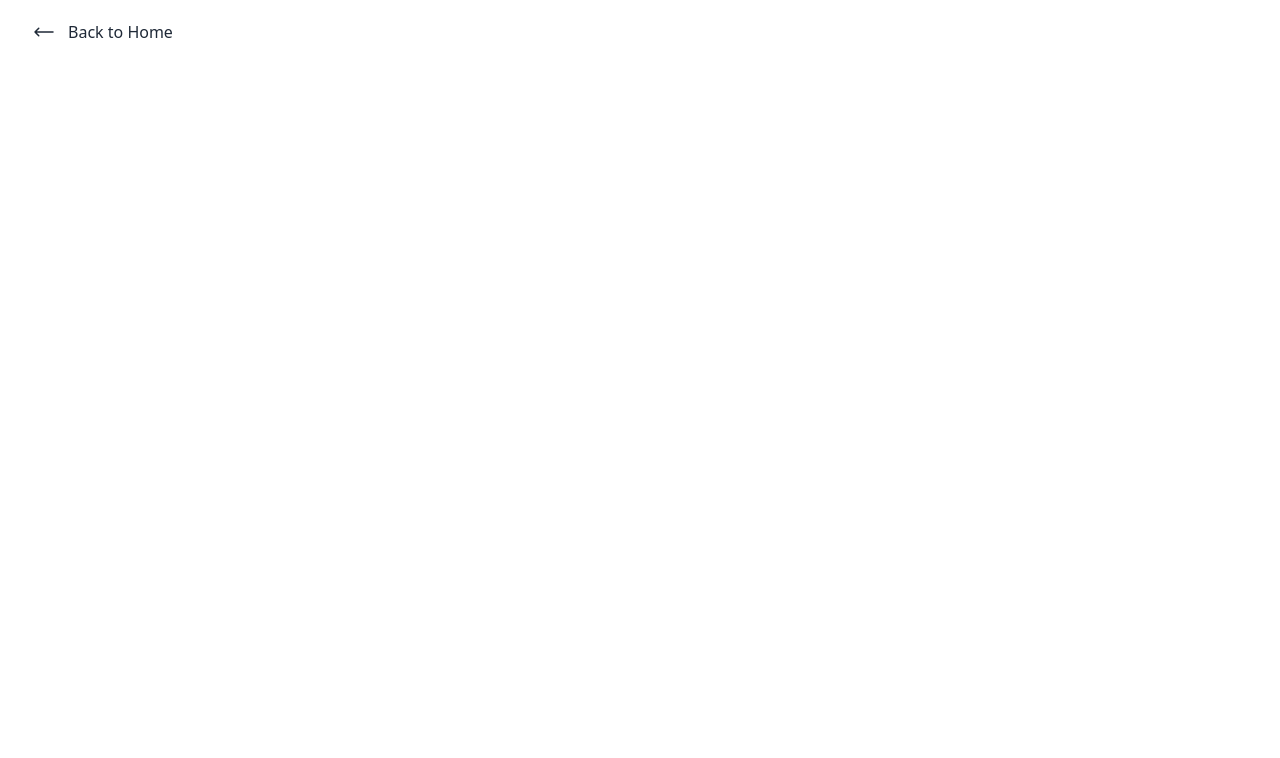
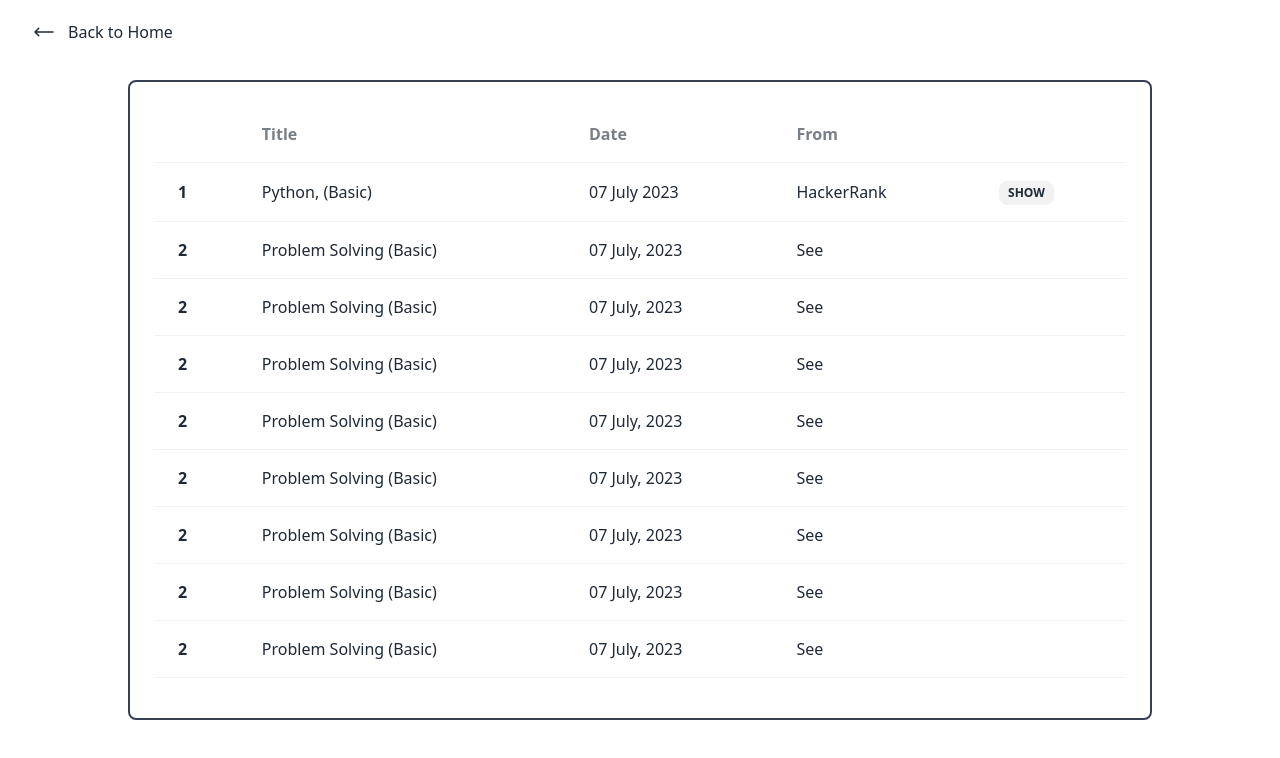
Before and after one commit to b46usf/portofolio, a React (Vite) app: page /certification in a window 1280 px wide. Shown: the top 758 px of the page. Built offline with nearby package versions, Linux system fonts and the light colour scheme.

Commit message:
10-09-2023

```diff
--- a/src/assets/Navbar.jsx
+++ b/src/assets/Navbar.jsx
@@ -4,9 +4,11 @@ export default function NavbarApp() {
 	return (
 		<div>
 			<ul className="flex items-center justify-center gap-10 font-medium">
-				<Link to="/skills">Skills</Link>
+				<Link to="/about">About</Link>
 				<Link to="/project">Project</Link>
-				<Link to="/certification">Certification</Link>
+				<Link to="/certification">
+					Certification
+				</Link>
 				<Link to="/contact">Contact</Link>
 			</ul>
 		</div>
--- a/src/assets/Pages/About.jsx
+++ b/src/assets/Pages/About.jsx
@@ -2,7 +2,8 @@ import { Link } from "react-router-dom";
 
 export default function About() {
 	return (
-		<Link to="/" className="flex gap-3 mt-5 ml-8">
+		<div className="w-screen h-screen flex items-center flex-col gap-4 md:justify-center md:mt-0 md:flex-row">
+			<Link to="/" className="flex gap-3 absolute top-5 left-8">
 				<svg
 					xmlns="http://www.w3.org/2000/svg"
 					fill="none"
@@ -19,5 +20,13 @@ export default function About() {
 				</svg>
 				<h1 className="hidden md:block">Back to Home</h1>
 			</Link>
+			<div className="tabs">
+				<a className="tab tab-lifted tab-active">
+					Normal
+				</a>
+				<a className="tab tab-lifted">Normal</a>
+				<a className="tab tab-lifted">Normal</a>
+			</div>
+		</div>
 	);
 }
--- a/src/assets/Pages/Cert.jsx
+++ b/src/assets/Pages/Cert.jsx
@@ -1,8 +1,13 @@
-import {Link} from 'react-router-dom'
+import { Link } from "react-router-dom";
 
 export default function Cert() {
+	window.addEventListener("DOMContentLoaded", () => {
+		alert("Tekan pada tabel untuk memunculkan sertifikat");
+	});
+
 	return (
-		<Link to="/" className="flex gap-3 mt-5 ml-8">
+		<div className="w-screen h-screen flex justify-center items-center flex-col gap-4 md:justify-center md:mt-0 md:flex-row">
+			<Link to="/" className="flex gap-3 absolute top-5 left-8">
 				<svg
 					xmlns="http://www.w3.org/2000/svg"
 					fill="none"
@@ -19,5 +24,157 @@ export default function Cert() {
 				</svg>
 				<h1 className="hidden md:block">Back to Home</h1>
 			</Link>
+			<div className="w-4/5 h-4/5 flex p-6 justify-center items-center border-2 rounded-lg border-gray-700">
+				<div className="md:overflow-x-auto w-full h-full overflow-x-hidden">
+					<table className="table table-pin-rows md:table-lg ">
+						{/* head */}
+						<thead>
+							<tr>
+								<th></th>
+								<th className="text-base">Title</th>
+								<th className="text-base">Date</th>
+								<th className="text-base">From</th>
+								<th></th>
+							</tr>
+						</thead>
+						<tbody>
+							{/* row 1 */}
+							<tr
+								onClick={() =>
+									document
+										.getElementById("my_modal_2")
+										.showModal()
+								}
+							>
+								<th>1</th>
+								<td>Python, (Basic)</td>
+								<td>07 July 2023</td>
+								<td>HackerRank</td>
+								<td>
+									<button
+										className="btn btn-xs"
+										onClick={() =>
+											document
+												.getElementById("my_modal_2")
+												.showModal()
+										}
+									>
+										Show
+									</button>
+									<dialog id="my_modal_2" className="modal">
+										<div className="modal-box">
+											<img
+												src="./img/sertif/problem_solving_basic certificate.webp"
+												alt=""
+											/>
+											<div className="modal-action">
+												<form method="dialog">
+													{/* if there is a button in form, it will close the modal */}
+													<button className="btn">
+														Close
+													</button>
+												</form>
+											</div>
+										</div>
+
+										<form
+											method="dialog"
+											className="modal-backdrop"
+										>
+											<button>close</button>
+										</form>
+									</dialog>
+								</td>
+							</tr>
+							{/* row 2 */}
+							<tr>
+								<th>2</th>
+								<td>Problem Solving (Basic)</td>
+								<td>07 July, 2023</td>
+								<td>See</td>
+							</tr>
+							<tr>
+								<th>2</th>
+								<td>Problem Solving (Basic)</td>
+								<td>07 July, 2023</td>
+								<td>See</td>
+							</tr>
+							<tr>
+								<th>2</th>
+								<td>Problem Solving (Basic)</td>
+								<td>07 July, 2023</td>
+								<td>See</td>
+							</tr>
+							<tr>
+								<th>2</th>
+								<td>Problem Solving (Basic)</td>
+								<td>07 July, 2023</td>
+								<td>See</td>
+							</tr>
+							<tr>
+								<th>2</th>
+								<td>Problem Solving (Basic)</td>
+								<td>07 July, 2023</td>
+								<td>See</td>
+							</tr>
+							<tr>
+								<th>2</th>
+								<td>Problem Solving (Basic)</td>
+								<td>07 July, 2023</td>
+								<td>See</td>
+							</tr>
+							<tr>
+								<th>2</th>
+								<td>Problem Solving (Basic)</td>
+								<td>07 July, 2023</td>
+								<td>See</td>
+							</tr>
+							<tr>
+								<th>2</th>
+								<td>Problem Solving (Basic)</td>
+								<td>07 July, 2023</td>
+								<td>See</td>
+							</tr>
+							<tr>
+								<th>2</th>
+								<td>Problem Solving (Basic)</td>
+								<td>07 July, 2023</td>
+								<td>See</td>
+							</tr>
+							<tr>
+								<th>2</th>
+								<td>Problem Solving (Basic)</td>
+								<td>07 July, 2023</td>
+								<td>See</td>
+							</tr>
+							<tr>
+								<th>2</th>
+								<td>Problem Solving (Basic)</td>
+								<td>07 July, 2023</td>
+								<td>See</td>
+							</tr>
+							<tr>
+								<th>2</th>
+								<td>Problem Solving (Basic)</td>
+								<td>07 July, 2023</td>
+								<td>See</td>
+							</tr>
+							<tr>
+								<th>2</th>
+								<td>Problem Solving (Basic)</td>
+								<td>07 July, 2023</td>
+								<td>See</td>
+							</tr>
+							<tr>
+								<th>2</th>
+								<td>Problem Solving (Basic)</td>
+								<td>07 July, 2023</td>
+								<td>See</td>
+							</tr>
+						</tbody>
+					</table>
+				</div>
+			</div>
+		</div>
 	);
 }
--- a/src/assets/Pages/Contact.jsx
+++ b/src/assets/Pages/Contact.jsx
@@ -38,7 +38,7 @@ export default function Contact() {
 					<Mail size={26} />
 					<h1>afrizal.23183@mhs.unesa.ac.id</h1>
 				</div>
-				<div className="flex justify-center items-center gap-32">
+				<div className="flex justify-between items-center">
 					<a
 						href="https://www.instagram.com/afrizallea_/"
 						target="_blank"
@@ -64,7 +64,7 @@ export default function Contact() {
 						<GitHub size={26} />
 					</a>
 					<a
-						href="https://github.com/Ijoelel"
+						href="https://twitter.com/Ijoelel?s=09"
 						target="_blank"
 						rel="noopener noreferrer"
 						className="w-10 h-10"
@@ -72,7 +72,7 @@ export default function Contact() {
 						<Twitter size={26} />
 					</a>
 					<a
-						href="https://github.com/Ijoelel"
+						href="https://afrizal-luthfi.vercel.app"
 						target="_blank"
 						rel="noopener noreferrer"
 						className="w-10 h-10"
--- a/src/assets/Pages/Project.jsx
+++ b/src/assets/Pages/Project.jsx
@@ -2,7 +2,7 @@ import { Link } from "react-router-dom";
 
 export default function Project() {
 	return (
-		<div className="w-screen h-screen flex items-center flex-col gap-4 md:justify-center md:mt-0 md:flex-row">
+		<div className="w-screen h-screen flex items-center flex-col gap-4 md:justify-center md:mt-0 md:flex-row ">
 			<Link to="/" className="flex gap-3 absolute top-5 left-8">
 				<svg
 					xmlns="http://www.w3.org/2000/svg"
```
Also changed, not shown: public/img/sertif/problem_solving_basic certificate.webp (added), public/img/sertif/python_basic certificate.webp (added). Lines whose indentation alone changed are shown as unchanged.
